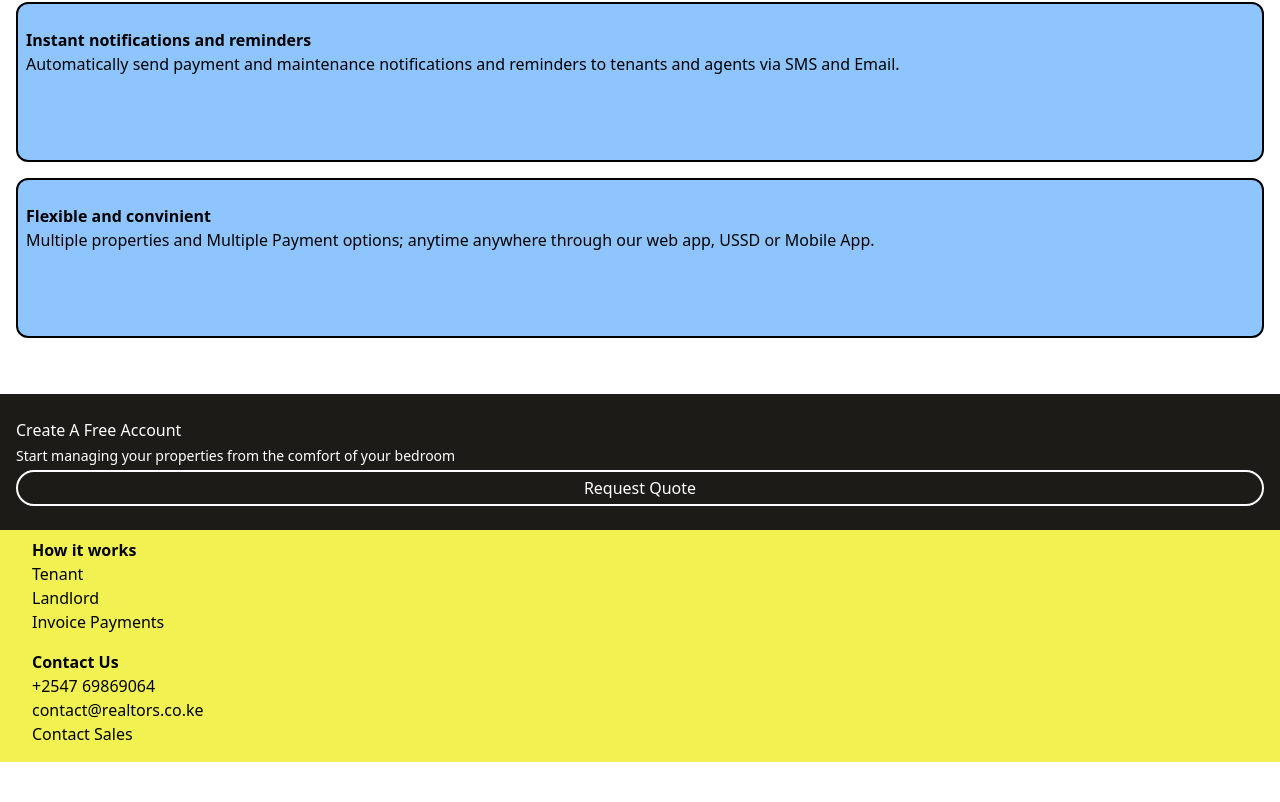
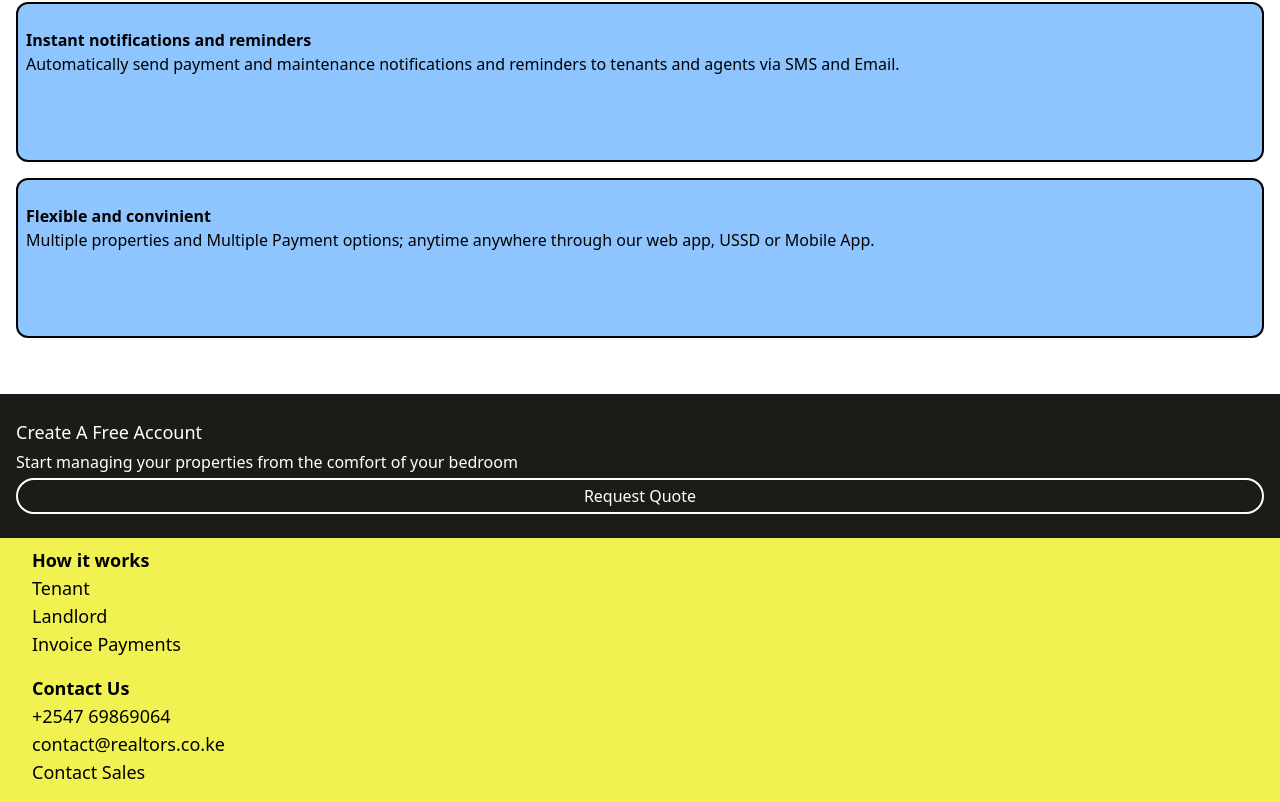
Before and after one commit to pacheko-ke/realtor, a React (Vite) app: page / in a window 1280 px wide. Shown: the part 910-1712 px from the top of the page. Before the commit the page ends 1672 px from the top, so only its background shows below. Built offline with nearby package versions, Linux system fonts and the light colour scheme.

Commit message:
add call to action

```diff
--- a/src/components/core/Footer.jsx
+++ b/src/components/core/Footer.jsx
@@ -2,7 +2,7 @@ import React from 'react'
 
 export default function Footer() {
     return (
-        <div className='bottom-0 bg-[#F1F252] flex flex-col text-left pl-8 pt-2 '>
+        <div className='bottom-0 bg-[#F1F252] flex flex-col text-left pl-8 pt-2 text-lg '>
             <div className="flex flex-col pb-4">
                 <h1 className='font-bold'>How it works</h1>
                 <h1>Tenant</h1>
@@ -10,7 +10,7 @@ export default function Footer() {
                 <h1 className='divider divider-black'>Invoice Payments</h1>
 
             </div>
-            <div className="flex flex-col pb-4">
+            <div className="flex flex-col pb-4 text-lg">
                 <h1 className='font-bold'>Contact Us</h1>
                 <h1>+2547 69869064</h1>
                 <h1>contact@realtors.co.ke</h1>
--- a/src/components/core/RequestCall.jsx
+++ b/src/components/core/RequestCall.jsx
@@ -4,8 +4,8 @@ export default function RequestCall() {
 
   return (
     <div className='mt-10 bg-[#1c1b18] w-full text-white py-6 flex-col gap-y-1 flex px-4'>
-        <h1>Create A Free Account</h1>
-        <p className='text-sm'>Start managing your properties from the comfort of your bedroom</p>
+        <h1 className='text-lg'>Create A Free Account</h1>
+        <p className='text-md'>Start managing your properties from the comfort of your bedroom</p>
         <button className='border-2 border-white text-white px-2 py-1 rounded-full'>Request Quote</button>
 
 
```
